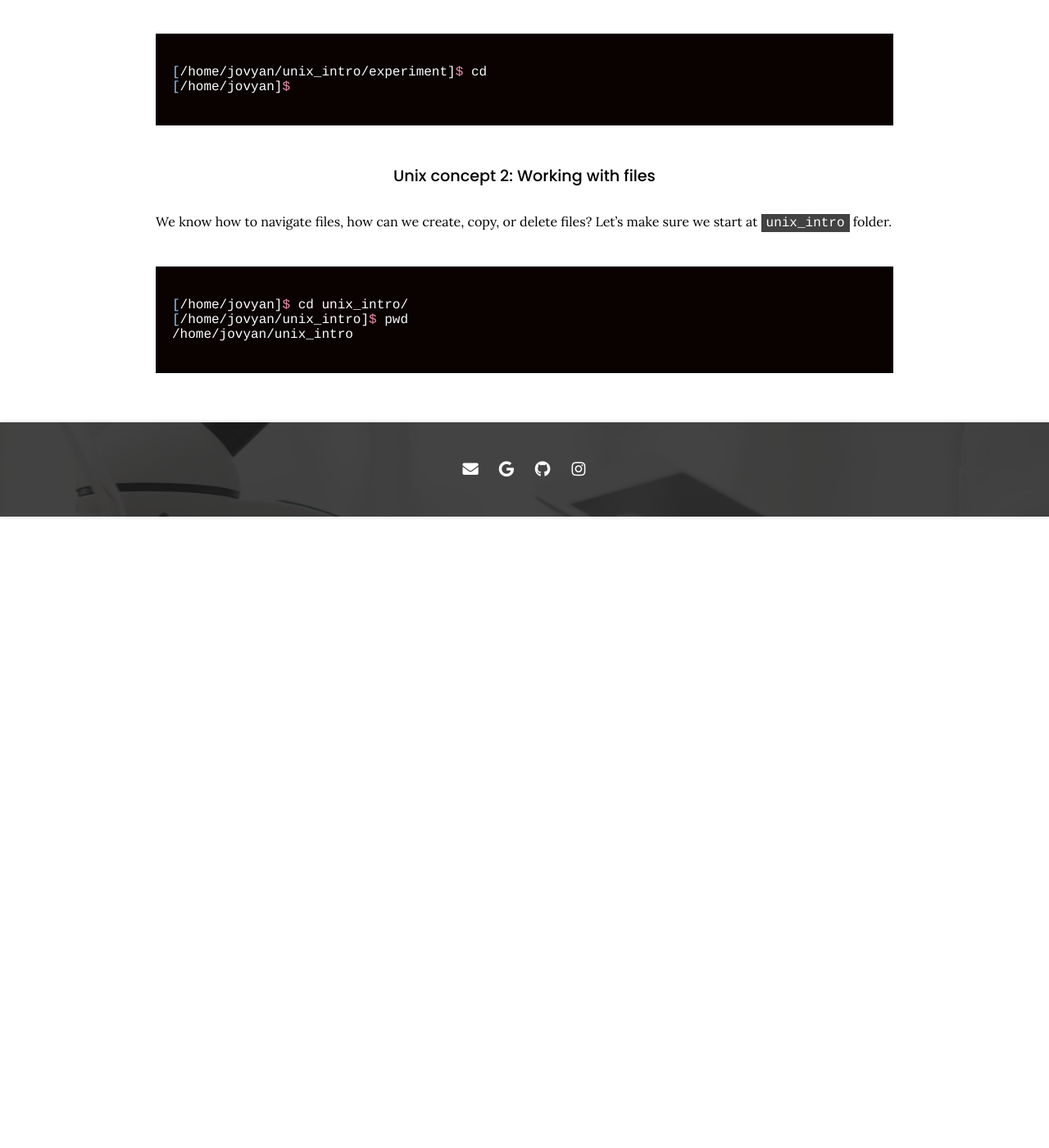
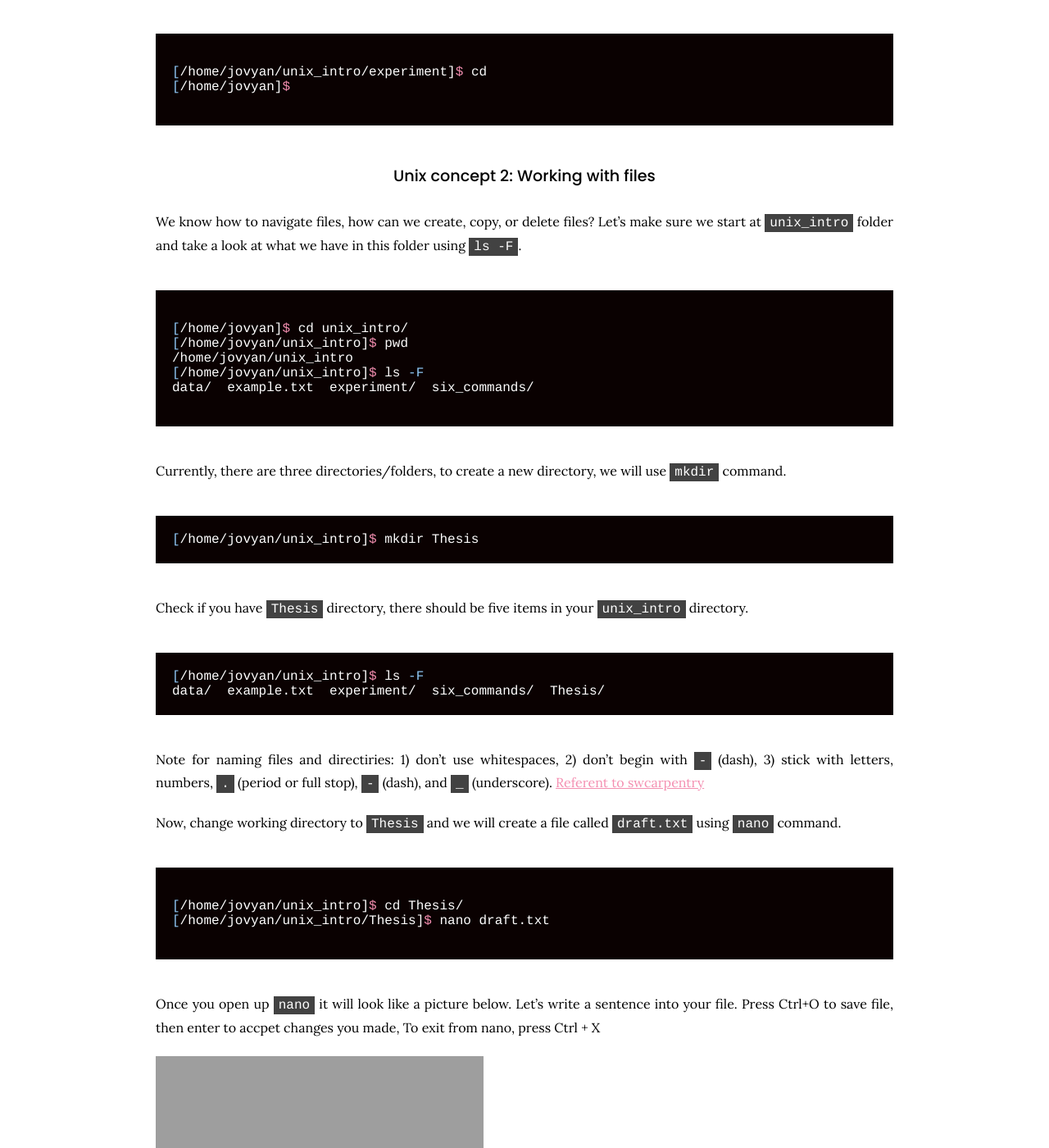
Before and after one commit to natpombubpa-lab/natpombubpa-lab.github.io, a Jekyll site: the page built from resources/Basic_Unix/Basic_Unix_EP1.md, in a window 1280 px wide and 1400 px high, scrolled down 4109 px. Shown: the whole window at 82% size. Built offline with Jekyll 4.4.1, drawn with Linux system fonts in a browser that asks for light colours; nearby versions of some CDN libraries; before the commit the page ends 4739 px from its top, so only the background shows below that; some of the changed text lies outside the part shown.

Commit message:
Update Basic_Unix_EP1.md

````diff
--- a/resources/Basic_Unix/Basic_Unix_EP1.md
+++ b/resources/Basic_Unix/Basic_Unix_EP1.md
@@ -131,7 +131,7 @@
 
 ### Unix concept 2: Working with files
 We know how to navigate files, how can we create, copy, or delete files?
-Let's make sure we start at ```unix_intro``` folder.
+Let's make sure we start at ```unix_intro``` folder and take a look at what we have in this folder using ```ls -F```.
 
 {:.left}
 ```bash
@@ -139,5 +139,63 @@
 [/home/jovyan]$ cd unix_intro/
 [/home/jovyan/unix_intro]$ pwd
 /home/jovyan/unix_intro
+[/home/jovyan/unix_intro]$ ls -F
+data/  example.txt  experiment/  six_commands/
 
 ```
+
+Currently, there are three directories/folders, to create a new directory, we will use ```mkdir``` command.
+
+{:.left}
+```bash
+[/home/jovyan/unix_intro]$ mkdir Thesis
+```
+
+Check if you have ```Thesis``` directory, there should be five items in your ```unix_intro``` directory.
+
+{:.left}
+```bash
+[/home/jovyan/unix_intro]$ ls -F
+data/  example.txt  experiment/  six_commands/  Thesis/
+```
+
+Note for naming files and directiries: 1) don't use whitespaces, 2) don't begin with ```-``` (dash), 3) stick with letters, numbers, ```.``` (period or full stop), ```-``` (dash), and ```_``` (underscore). [Referent to swcarpentry](swcarpentry.github.io)
+
+
+Now, change working directory to ```Thesis``` and we will create a file called ```draft.txt``` using ```nano``` command.
+
+{:.left}
+```bash
+
+[/home/jovyan/unix_intro]$ cd Thesis/
+[/home/jovyan/unix_intro/Thesis]$ nano draft.txt
+
+```
+
+Once you open up ```nano``` it will look like a picture below. Let's write a sentence into your file. Press Ctrl+O to save file, then enter to accpet changes you made, To exit from nano, press Ctrl + X
+
+![Nano](https://natpombubpa-lab.github.io/images/tools/Unix/unix_1.3.png){:class="img-responsive"}
+
+Check for ```draft.txt``` in your ```Thesis``` directory
+
+{:.left}
+```bash
+
+[/home/jovyan/unix_intro/Thesis]$ ls -lh
+total 4.0K
+-rw-r--r-- 1 jovyan jovyan 18 Jan 16 20:48 draft.txt
+
+```
+
+Create a file without nano using ```touch``` command, let's try
+
+{:.left}
+```bash
+
+[[/home/jovyan/unix_intro/Thesis]$ touch my_file.txt
+
+```
+
+Practice question 2: What did the touch command do? When you look at your home directory using the GUI file explorer, does the file show up?
+
+Preactice question 3: Try using ```ls -l``` to inpsec the files, do you see any different between ```draft.txt``` and ```my_file.txt```?
````
Also changed, not shown: other parts of resources/Basic_Unix/Basic_Unix_EP1.md (+1 -1 lines).
